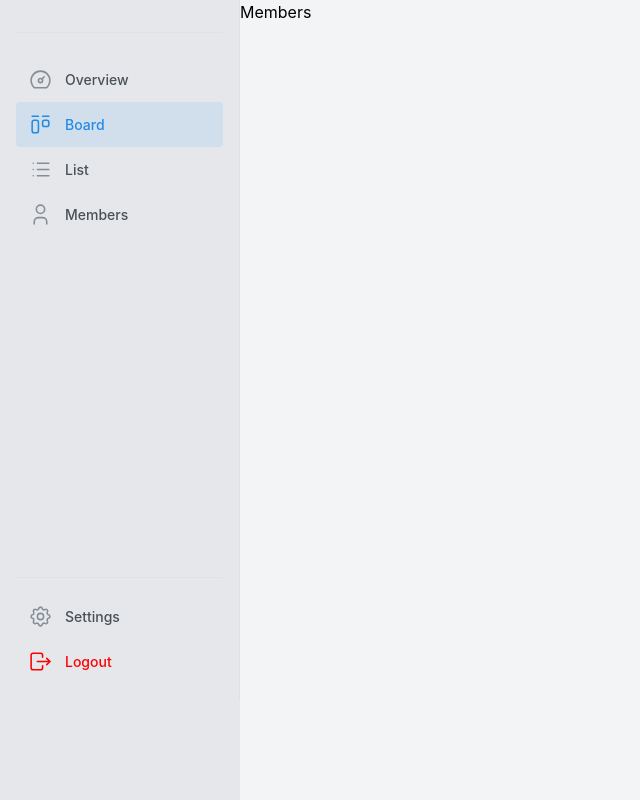
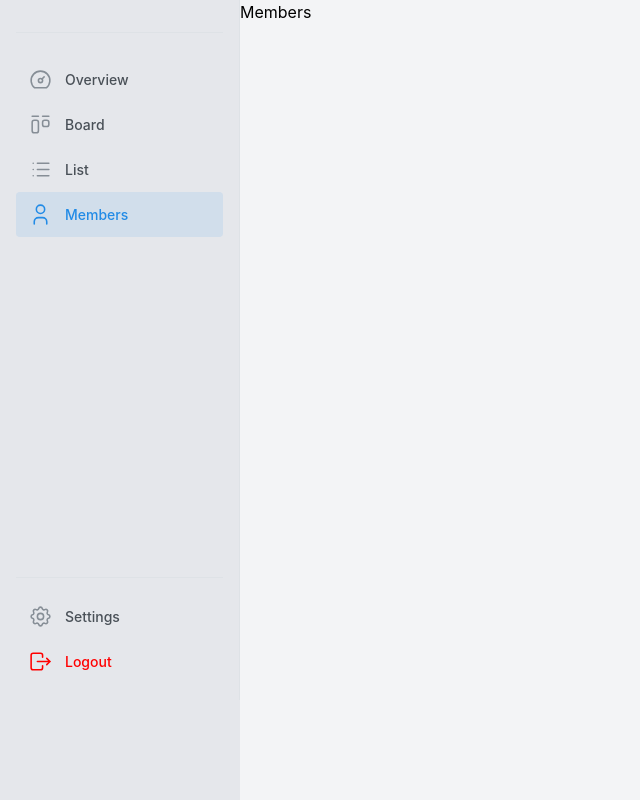
Before and after one commit to deleonjulio/react-kanban-web-app, a React (Vite) app: page /members/1 in a window 1280 px wide. Shown: the whole page, without its empty margins (0-640 px from the left). Built offline with nearby package versions, Linux system fonts and the light colour scheme.

Commit message:
feat: default route

```diff
--- a/src/components/Navbar/Navbar.tsx
+++ b/src/components/Navbar/Navbar.tsx
@@ -8,7 +8,7 @@ import {
   IconLayoutKanban
 } from '@tabler/icons-react';
 import { Group } from '@mantine/core';
-import { useNavigate, useParams } from 'react-router-dom';
+import { useNavigate, useParams, useLocation } from 'react-router-dom';
 import { useMutation } from '@tanstack/react-query';
 import { logout } from '../../apis';
 import classes from './Navbar.module.css';
@@ -21,7 +21,11 @@ const data = [
 ];
 
 export function Navbar() {
-  const [active, setActive] = useState('Board');
+  const location = useLocation();
+  const baseRoute = location.pathname.split("/")[1];
+
+  const [active, setActive] = useState(baseRoute);
+
   const navigate = useNavigate()
   const { id } = useParams()
 
@@ -35,13 +39,13 @@ export function Navbar() {
   const links = data.map((item) => (
     <a
       className={classes.link}
-      data-active={item.label === active || undefined}
+      data-active={item.link === active || undefined}
       href={item.link}
       key={item.label}
       onClick={(event) => {
         event.preventDefault();
         navigate(`${item?.link}/${id}`)
-        setActive(item.label);
+        setActive(item.link);
       }}
     >
       <item.icon className={classes.linkIcon} stroke={1.5} />
```
